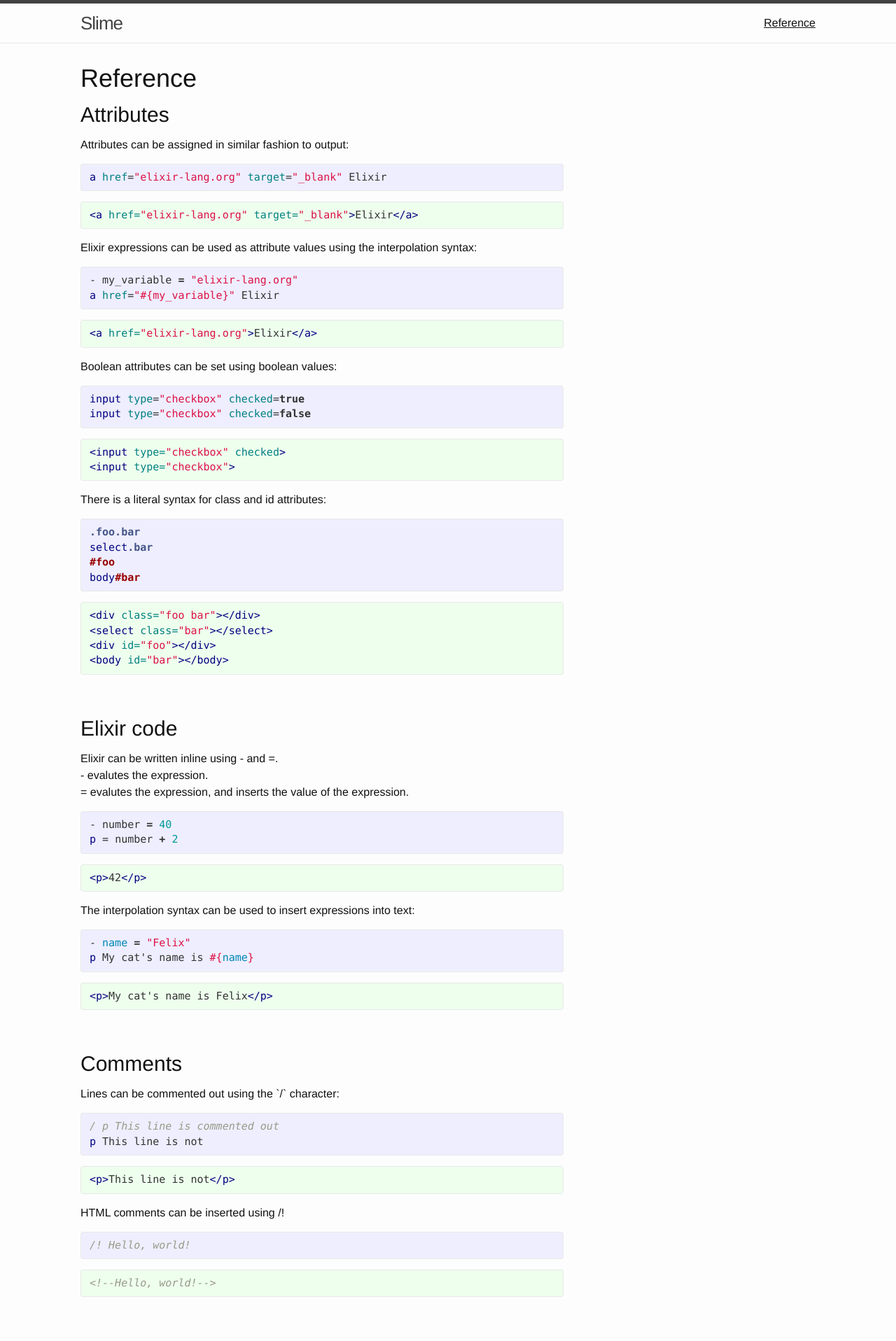
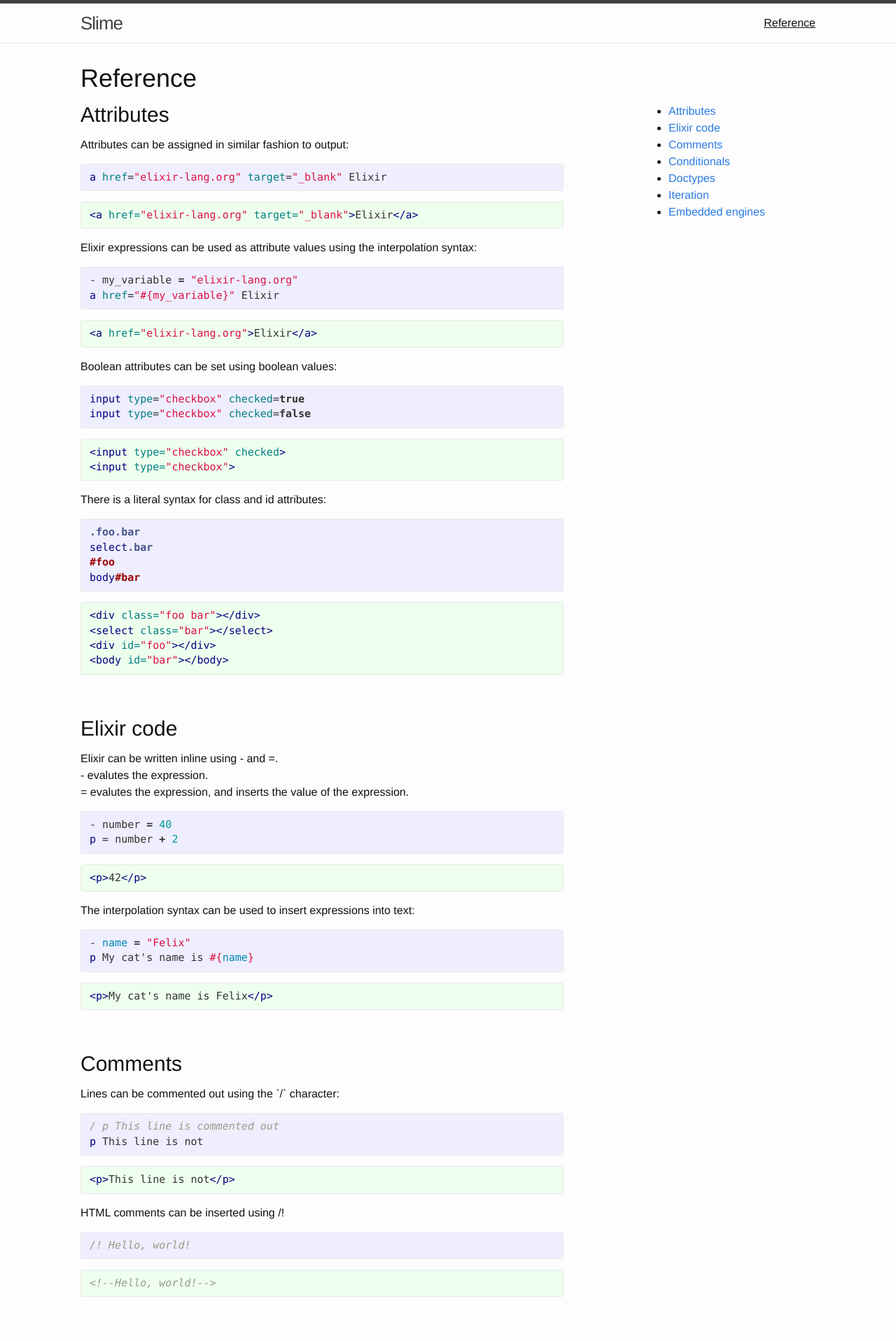
Before and after one commit to slime-lang/slime-lang.github.io, a Jekyll site: the page built from reference.html, in a window 1280 px wide. Shown: the top 1916 px of the page at 70% size. Built offline with Jekyll 4.4.1, drawn with Linux system fonts in a browser that asks for light colours.

Commit message:
add reference nav menu

```diff
--- a/_data/reference.yml
+++ b/_data/reference.yml
@@ -1,5 +1,6 @@
 -
   title: Attributes
+  id: attributes
   examples:
     -
       text: "Attributes can be assigned in similar fashion to output:"
@@ -40,6 +41,7 @@
 
 -
   title: Elixir code
+  id: elixir_code
   examples:
     -
       text: |
@@ -62,6 +64,7 @@
 
 -
   title: Comments
+  id: comments
   examples:
     -
       text: "Lines can be commented out using the `/` character:"
@@ -80,6 +83,7 @@
 
 -
   title: Conditionals
+  id: conditionals
   examples:
     -
       text: "We can use the regular Elixir flow control such as the if expression:"
@@ -94,6 +98,7 @@
 
 -
   title: Doctypes
+  id: doctypes
   examples:
     -
       text: "There are shortcuts for common doctypes:"
@@ -118,6 +123,7 @@
 
 -
   title: Iteration
+  id: iteration
   examples:
     -
       text: >
--- a/_sass/_app.scss
+++ b/_sass/_app.scss
@@ -14,3 +14,7 @@
     margin-top: 0;
   }
 }
+
+.reference-sidemenu {
+  position: fixed;
+}
--- a/reference.html
+++ b/reference.html
@@ -6,7 +6,7 @@ title: Reference
 <div class="row">
   <div class="col-sm-8">
     {% for section in site.data.reference %}
-      <h2 class="reference-section-header">
+      <h2 class="reference-section-header" id="{{ section.id }}">
         {{ section.title }}
       </h2>
 
@@ -28,4 +28,14 @@ title: Reference
       {% endfor %}
     {% endfor %}
   </div>
+
+  <div class="col-sm-3 col-sm-offset-1">
+    <ul class="reference-sidemenu">
+      {% for section in site.data.reference %}
+        <li>
+          <a href="#{{ section.id }}">{{ section.title }}</a>
+        </li>
+      {% endfor %}
+    </ul>
+  </div>
 </div>
```
